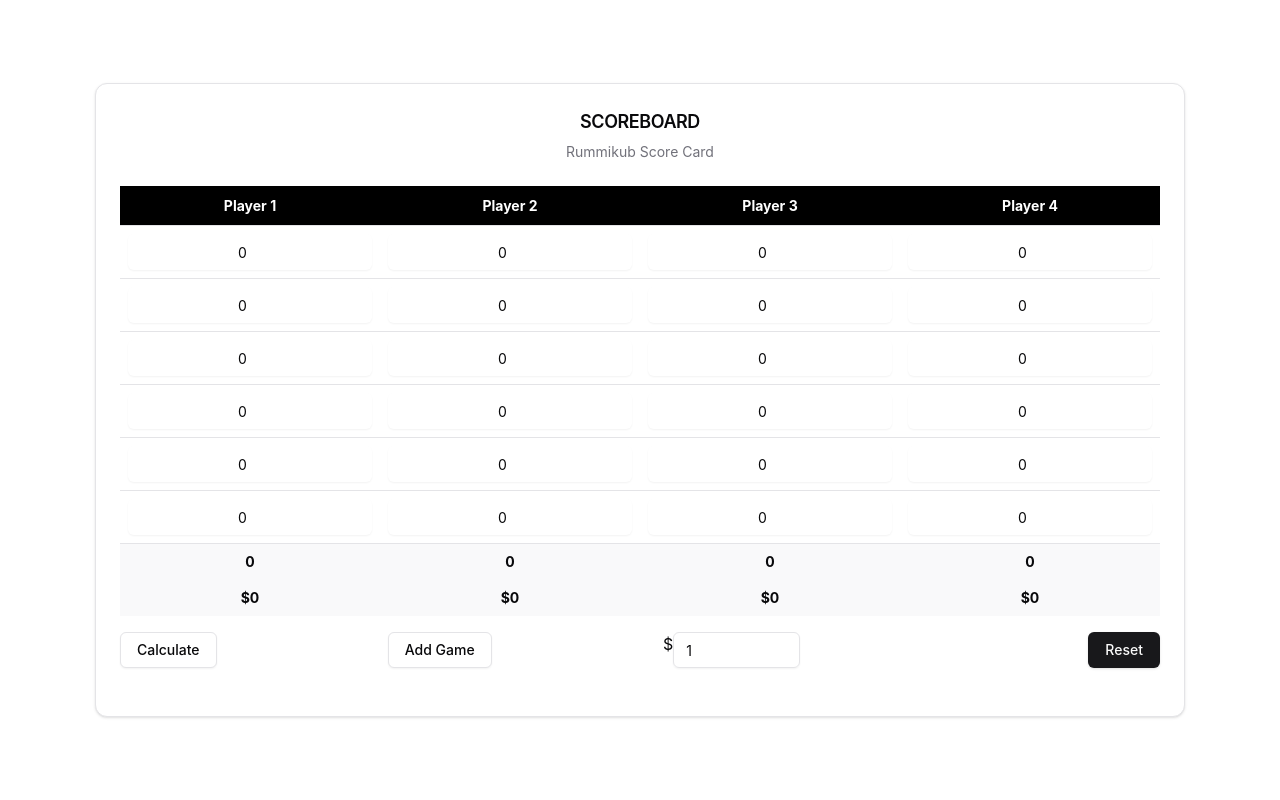
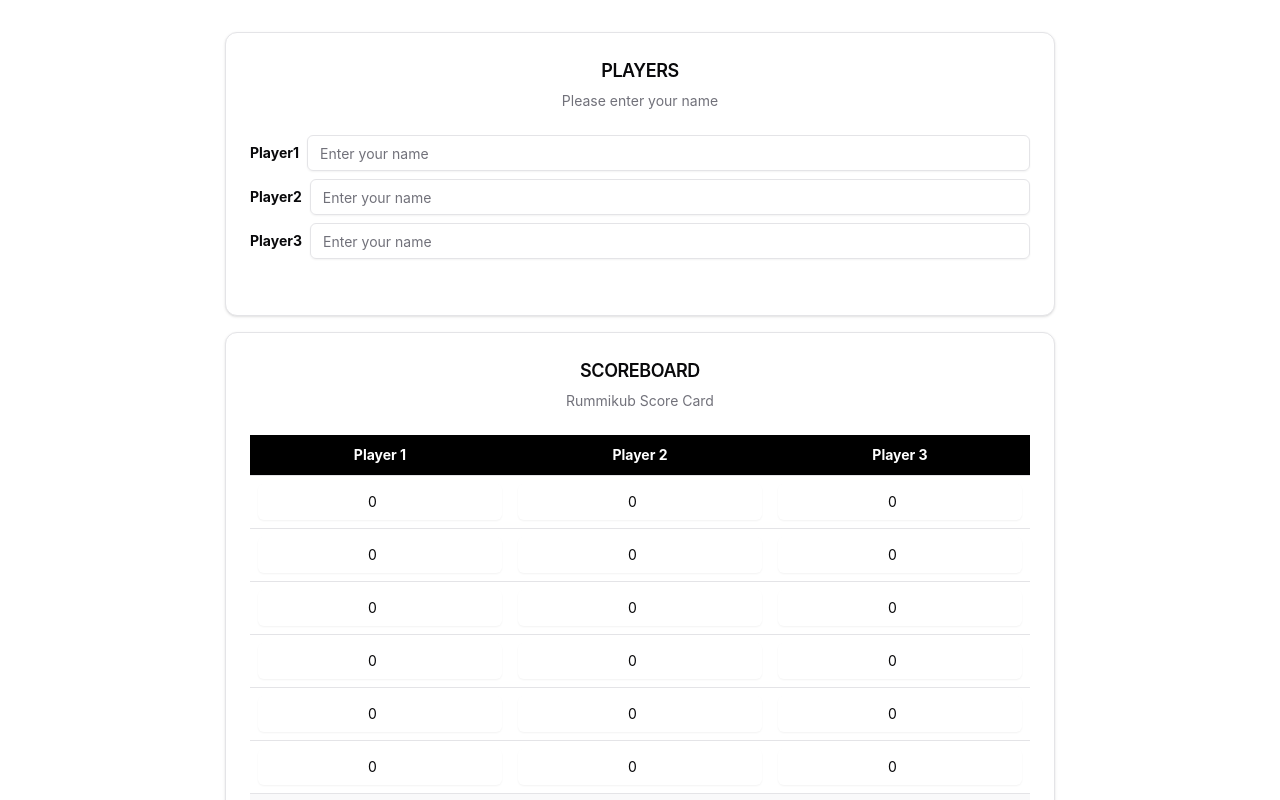
Before and after one commit to marskit2000/Scoreboard-React, a React (Vite) app: page / in a window 1280 px wide. Shown: the top 800 px of the page. Built offline with nearby package versions, Linux system fonts and the light colour scheme.

Commit message:
Add Playername Component

```diff
--- a/package.json
+++ b/package.json
@@ -10,6 +10,7 @@
     "preview": "vite preview"
   },
   "dependencies": {
+    "@radix-ui/react-label": "^2.1.1",
     "@radix-ui/react-slot": "^1.1.0",
     "class-variance-authority": "^0.7.1",
     "clsx": "^2.1.1",
--- a/src/App.tsx
+++ b/src/App.tsx
@@ -1,16 +1,17 @@
-import { useState } from 'react'
-import './App.css'
+import { useState } from "react";
+import "./App.css";
 
-import Scorecard from './components/scorecard'
+import Scorecard from "./components/Scorecard";
+import Playername from "./components/Playername";
 
 function App() {
-  const [count, setCount] = useState(0)
-
+  const [noOfPlayers, setNoOfPlayers] = useState<number>(3);
   return (
     <>
-      <Scorecard />
+      <Playername noOfPlayers={noOfPlayers} />
+      <Scorecard noOfPlayers={noOfPlayers} />
     </>
-  )
+  );
 }
 
-export default App
+export default App;
--- /dev/null
+++ b/src/components/Playername.tsx
@@ -0,0 +1,59 @@
+import React from "react";
+import {
+  Card,
+  CardContent,
+  CardDescription,
+  CardFooter,
+  CardHeader,
+  CardTitle,
+} from "@/components/ui/card";
+import { Input } from "./ui/input";
+import { Label } from "./ui/label";
+
+const Playername = (props: any) => {
+  const [players, setPlayers] = React.useState<string[]>([]);
+  //Initialise Player Names
+  React.useEffect(() => {
+    let tempArr: string[] = [];
+    for (let i = 0; i < props.noOfPlayers; i++) {
+      tempArr.push(`Player ${i + 1}`);
+    }
+    setPlayers(tempArr);
+  }, []);
+
+  return (
+    <Card className="mb-4">
+      <CardHeader>
+        <CardTitle className="text-lg uppercase">Players</CardTitle>
+        <CardDescription>Please enter your name</CardDescription>
+      </CardHeader>
+      <CardContent>
+        {players.map((player, i) => {
+          return (
+            <div key={i} className="flex items-center gap-2 mb-2">
+              <Label className="font-bold" htmlFor={`Player ${i}`}>
+                Player{i + 1}
+              </Label>
+              <Input
+                id={`Player ${i}`}
+                type="string"
+                placeholder="Enter your name"
+                onChange={(e) => {
+                  setPlayers((prevArr) => {
+                    const result = [...prevArr];
+                    result[i] = e.target.value;
+                    return result;
+                  });
+                  console.log(players);
+                }}
+              />
+            </div>
+          );
+        })}
+      </CardContent>
+      <CardFooter></CardFooter>
+    </Card>
+  );
+};
+
+export default Playername;
--- a/src/components/scoreboard.tsx
+++ b/src/components/scoreboard.tsx
@@ -1,4 +1,4 @@
-import React, { LegacyRef } from "react";
+import React, { LegacyRef, useEffect } from "react";
 
 import {
   Table,
@@ -16,13 +16,27 @@ import { Input } from "@/components/ui/input";
 import { Button } from "@/components/ui/button";
 
 const noOFGames = 6;
-const noOfPlayers = 4;
+// const noOfPlayers = 4;
 
-const scoreboard = () => {
+const Scoreboard = (props: { noOfPlayers: number }) => {
   let scoretable: any = React.useRef(0);
-  const [results, setResults] = React.useState(Array(noOfPlayers).fill(0));
-  const [payAmount, setPayAmount] = React.useState(Array(noOfPlayers).fill(0));
+  const [results, setResults] = React.useState(
+    Array(props.noOfPlayers).fill(0)
+  );
+  const [payAmount, setPayAmount] = React.useState(
+    Array(props.noOfPlayers).fill(0)
+  );
   const [moneyPerPoint, setMoneyPerPoint] = React.useState(1);
+  const [players, setPlayers] = React.useState<string[]>([]);
+
+  //Initialise Player Names
+  React.useEffect(() => {
+    let tempArr: string[] = [];
+    for (let i = 0; i < props.noOfPlayers; i++) {
+      tempArr.push(`Player ${i + 1}`);
+    }
+    setPlayers(tempArr);
+  }, []);
 
   // console.log(scoretable.current.rows[1].cells[1].childNodes[0].value)
 
@@ -43,8 +57,8 @@ const scoreboard = () => {
   //reset
 
   const handleReset = () => {
-    setResults(Array(noOfPlayers).fill(0));
-    setPayAmount(Array(noOfPlayers).fill(0));
+    setResults(Array(props.noOfPlayers).fill(0));
+    setPayAmount(Array(props.noOfPlayers).fill(0));
 
     for (let i = 1; i < scoretable.current.rows.length - 2; i++) {
       for (let j = 0; j < scoretable.current.rows[i].cells.length; j++) {
@@ -56,7 +70,7 @@ const scoreboard = () => {
   //helper functions
 
   function calculatePlayerTotal() {
-    let totalArray = Array(noOfPlayers).fill(0);
+    let totalArray = Array(props.noOfPlayers).fill(0);
 
     for (let i = 1; i < scoretable.current.rows.length - 2; i++) {
       for (let j = 0; j < scoretable.current.rows[i].cells.length; j++) {
@@ -98,7 +112,7 @@ const scoreboard = () => {
     tableArray2D.push(i);
   }
   let colArr: number[] = [];
-  for (let i = 0; i < noOfPlayers; i++) {
+  for (let i = 0; i < props.noOfPlayers; i++) {
     colArr.push(i);
   }
 
@@ -113,13 +127,21 @@ const scoreboard = () => {
         {/* <TableCaption>A list of your recent invoices.</TableCaption> */}
         <TableHeader>
           <TableRow className="bg-black rounded-md focus:bg-black focus:text-white">
-            {colArr.map((col) => {
+            {players.map((player) => {
+              return (
+                <TableHead className="text-center font-bold text-white">
+                  {player}
+                </TableHead>
+              );
+            })}
+
+            {/* {colArr.map((col) => {
               return (
                 <TableHead className="text-center font-bold text-white">
                   Player {col + 1}
                 </TableHead>
               );
-            })}
+            })} */}
             {/*
                         <TableHead className="text-center font-bold text-white rounded-tl-md">Player 1</TableHead>
                         <TableHead className="text-center font-bold text-white">Player 2</TableHead>
@@ -216,4 +238,4 @@ const scoreboard = () => {
   );
 };
 
-export default scoreboard;
+export default Scoreboard;
--- a/src/components/scorecard.tsx
+++ b/src/components/scorecard.tsx
@@ -1,5 +1,5 @@
 import React from "react";
-import Scoreboard from "./scoreboard";
+import Scoreboard from "./Scoreboard";
 import { Button } from "@/components/ui/button";
 
 import {
@@ -11,7 +11,8 @@ import {
   CardTitle,
 } from "@/components/ui/card";
 
-const scorecard = () => {
+const Scorecard = (props: { noOfPlayers: number }) => {
+  console.log(props.noOfPlayers);
   return (
     <Card>
       <CardHeader>
@@ -19,11 +20,11 @@ const scorecard = () => {
         <CardDescription>Rummikub Score Card</CardDescription>
       </CardHeader>
       <CardContent>
-        <Scoreboard />
+        <Scoreboard noOfPlayers={props.noOfPlayers} />
       </CardContent>
       <CardFooter></CardFooter>
     </Card>
   );
 };
 
-export default scorecard;
+export default Scorecard;
--- /dev/null
+++ b/src/components/ui/label.tsx
@@ -0,0 +1,24 @@
+import * as React from "react"
+import * as LabelPrimitive from "@radix-ui/react-label"
+import { cva, type VariantProps } from "class-variance-authority"
+
+import { cn } from "@/lib/utils"
+
+const labelVariants = cva(
+  "text-sm font-medium leading-none peer-disabled:cursor-not-allowed peer-disabled:opacity-70"
+)
+
+const Label = React.forwardRef<
+  React.ElementRef<typeof LabelPrimitive.Root>,
+  React.ComponentPropsWithoutRef<typeof LabelPrimitive.Root> &
+    VariantProps<typeof labelVariants>
+>(({ className, ...props }, ref) => (
+  <LabelPrimitive.Root
+    ref={ref}
+    className={cn(labelVariants(), className)}
+    {...props}
+  />
+))
+Label.displayName = LabelPrimitive.Root.displayName
+
+export { Label }
```
Also changed, not shown: 1 other file (tests, documents, lock files or other folders).
